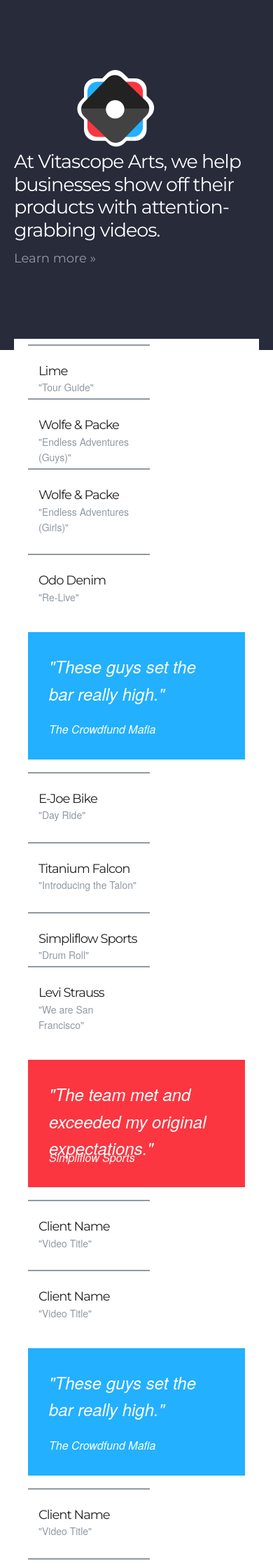
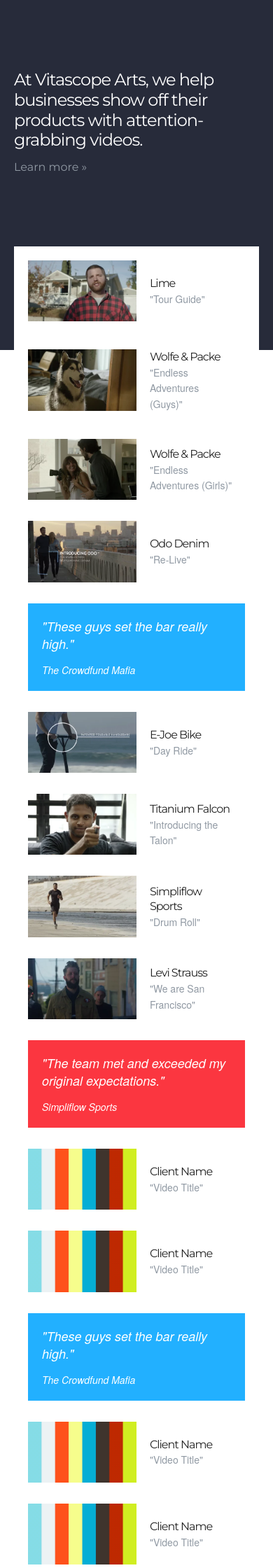
Before and after one commit to cmuellerrr/vitascope, a Jekyll site: the page built from index.html, in a window 390 px wide. Shown: the top 2240 px of the page at 70% size. Built offline with Jekyll 4.4.1, drawn with Linux system fonts in a browser that asks for light colours; nearby versions of some CDN libraries; some web fonts are replaced.

Commit message:
fixed responsiveness on home page. still no top bar and video popup exceeds mobile width

```diff
--- a/_includes/head.html
+++ b/_includes/head.html
@@ -38,13 +38,25 @@
   <!--<link rel="alternate" type="application/rss+xml" title="{{ site.title }}" href="{{ "/feed.xml" | prepend: site.baseurl | prepend: site.url }}" />-->
 
   <script>
-    $(document).ready(function() {
+    $(document).ready(function () {
       $(".project-thumb").YouTubePopup({
         hideTitleBar: true,
         width: 853,
         height: 480,
         showBorder: false
       });
+
+      var resizeQuotes = function () {
+        if (window.innerWidth > 550) {
+          $('.quote').css('height', $('.project').css('height'));
+        }
+        else {
+          $('.quote').css('height', 'auto');
+        }
+      };
+
+      resizeQuotes();
+      window.onresize = resizeQuotes;
     });
   </script>
 
--- a/_layouts/project.html
+++ b/_layouts/project.html
@@ -16,7 +16,9 @@
     <div class="content-wrapper tight">
 
         <div class="body-text">
-            <iframe src="https://player.vimeo.com/video/{{ page.video_id }}?title=0&byline=0&portrait=0" class="u-max-full-width" width="620" height="348" frameborder="0" webkitallowfullscreen mozallowfullscreen allowfullscreen></iframe>
+            <div class="video-wrapper">
+                <iframe src="https://player.vimeo.com/video/{{ page.video_id }}?title=0&byline=0&portrait=0" class="u-max-full-width" frameborder="0" webkitallowfullscreen mozallowfullscreen allowfullscreen></iframe>
+            </div>
 
             {{ content }}
         </div>
--- a/css/custom.css
+++ b/css/custom.css
@@ -30,6 +30,22 @@
     text-align: center;
     margin: auto;
 }
+
+.video-wrapper {
+    position: relative;
+    padding-bottom: 56.25%;
+    height: 0;
+    overflow: hidden;
+}
+
+.video-wrapper iframe {
+    position: absolute;
+    top:0;
+    left: 0;
+    width: 100%;
+    height: 100%;
+}
+
 
 .clearfix {
   content: "";
@@ -115,14 +131,9 @@
     display: none;
 }
 
-/* when greater than 500 */
-@media (min-width: 500px) {
 
-
-}
-
-/* when greater than 700 (where the nav breaks the line) */
-@media (min-width: 700px) {
+/* phablet */
+@media (max-width: 550px) {
 
 
 }
@@ -150,11 +161,11 @@
 
 .welcome p {
     margin-bottom: 0;
+    font-size: 1.8rem;
 }
 
 .welcome a {
     font-family: "Montserrat", "HelveticaNeue", "Helvetica Neue", Helvetica, Arial, sans-serif;
-    font-size: 1.8rem;
 }
 
 .welcome-logo,
@@ -173,17 +184,50 @@
 }
 
 
-/* when greater than 500 */
-@media (min-width: 500px) {
+@media (max-width: 850px) {
 
+
+    .welcome-text {
+        max-width: 450px;
+    }
 
 }
 
-/* when greater than 700 (where the nav breaks the line) */
-@media (min-width: 700px) {
+/* tablet */
+@media (max-width: 750px) {
+
+    .welcome-logo {
+        margin-right: 30px;
+    }
+
+    .welcome-text {
+        max-width: 350px;
+    }
+
+    .welcome h1 {
+        font-size: 2.4rem;
+    }
+
+    .welcome p {
+        font-size: 1.6rem;
+    }
+
+}
+
+/* phablet */
+@media (max-width: 550px) {
+
+    .welcome-logo {
+        display: none;
+    }
+
+    .welcome-text {
+        max-width: none;
+    }
+
+}
 
 
-}
 
 
 /** PROJECT LIST **/
@@ -239,22 +283,12 @@
 .quote {
     padding: 30px;
     background-color: #FB3640;
+    line-height: normal;
     color: #FFFFFF;
 }
 
 .quote:nth-child(odd) {
     background-color: #22B0FF;
-}
-
-.quote-stretch {
-    width: 100%;
-    padding-bottom: 48.757%;
-    position: relative;
-}
-
-.quote-inner {
-    position: absolute;
-    top: 0; bottom: 0; left: 0; right: 0;
 }
 
 .quote-text {
@@ -265,7 +299,7 @@
 
 .quote-attribution {
     position: absolute;
-    bottom: 0;
+    bottom: 30px;
     margin-bottom: 0;
     font-style: italic;
     font-size: 1.6rem;
@@ -276,13 +310,46 @@
     text-align: center;
 }
 
-/* Smaller than tablet */
-@media (max-width: 750px) {
 
+@media (max-width: 850px) {
+
+    .quote-text {
+        font-size: 2.0rem;
+    }
 
 }
 
-/* Smaller than phablet */
+
+/* tablet */
+@media (max-width: 750px) {
+
+    .quote-text {
+        font-size: 1.8rem;
+    }
+
+    .quote-attribution {
+        font-size: 1.4rem;
+    }
+
+}
+
+@media (max-width: 650px) {
+
+    .quote {
+        padding: 20px;
+    }
+
+    .quote-attribution {
+        bottom: 20px;
+    }
+
+}
+
+.project-thumb .play {
+    display: none;
+}
+
+/* phablet */
 @media (max-width: 550px) {
 
     .item-wrapper {
@@ -301,89 +368,30 @@
     }
 
     .project-thumb {
-        width: 40%;
+        position: relative;
+        width: 50%;
         margin-bottom: 0;
-        margin-right: 2%;
     }
 
     .project-details {
-        width: 56%;
-        padding-top: 25px;
-        border-top: 2px solid;
+        position: relative;
+        width: 48%;
     }
 
-    .project-details h3 {
-        font-size: 1.8rem;
+    .project-thumb .play {
+        position: absolute;
+        display: block;
+        width: 100%;
+        height: 100%;
     }
 
-    .project-details p {
-        font-size: 1.4rem;
+    .quote-attribution {
+        position: static;
+        margin-top: 15px;
     }
 
 }
 
-/* when greater than 550 (phablets) *
-@media (min-width: 550px) {
-
-    .project-wrapper {
-        float: left;
-        width: 48%;
-        margin-left: 4%;
-    }
-
-    .project-wrapper:first-child,
-    .project-wrapper:nth-child(2n+1) {
-        margin-left: 0;
-    }
-
-}
-
-/* when greater than 750 (tablets) *
-@media (min-width: 750px) {
-
-    .project-wrapper,
-    .quote-wrapper {
-        width: 30.6666666667%;
-    }
-
-    /** reset previous rule **
-    .project-wrapper:nth-child(2n+1) {
-        margin-left: 4%;
-    }
-
-    .project-wrapper:nth-child(3n+1) {
-        margin-left: 0;
-    }
-
-    .project-wrapper:nth-child(7) {
-        margin-left: 17.3333333333%;
-    }
-
-    .project-details p {
-        font-size: 1.2rem;
-    }
-
-}
-
-/* when greater than 900 *
-@media (min-width: 900px) {
-
-    .project-wrapper,
-    .quote-wrapper {
-        width: 22%;
-    }
-
-    /** reset previous rule **
-    .project-wrapper:nth-child(3n+1),
-    .project-wrapper:nth-child(7) {
-        margin-left: 4%;
-    }
-
-    .project-wrapper:nth-child(4n+1) {
-        margin-left: 0;
-    }
-
-}
 
 /** PROJECT DETAILS **/
 
--- a/index.html
+++ b/index.html
@@ -28,6 +28,7 @@
 
             <div class="item-wrapper project">
                 <div class="project-thumb" rel="{{ post.video_id }}" >
+                    <!--<img src="{{ site.baseurl}}/images/thumb-overlay.png" alt="" class="play"/>-->
                     <img src="{{ site.baseurl}}/images/thumbnails/{{ post.video_thumb }}" class="thumb u-max-full-width"/>
                 </div>
                 <div class="project-details">
@@ -38,45 +39,29 @@
 
             {% if forloop.index == 4 %}
             <div class="item-wrapper quote">
-                <div class="quote-stretch">
-                    <div class="quote-inner">
                 <p class="quote-text">"These guys set the bar really high."</p>
                 <p class="quote-attribution">The Crowdfund Mafia</p>
-                    </div>
-                </div>
             </div>
             {% endif %}
 
             {% if forloop.index == 8 %}
             <div class="item-wrapper quote">
-                <div class="quote-stretch">
-                    <div class="quote-inner">
                 <p class="quote-text">"The team met and exceeded my original expectations."</p>
                 <p class="quote-attribution">Simpliflow Sports</p>
-                    </div>
-                </div>
             </div>
             {% endif %}
 
             {% if forloop.index == 10 %}
             <div class="item-wrapper quote">
-                <div class="quote-stretch">
-                    <div class="quote-inner">
                 <p class="quote-text">"These guys set the bar really high."</p>
                 <p class="quote-attribution">The Crowdfund Mafia</p>
-                    </div>
-                </div>
             </div>
             {% endif %}
 
             {% if forloop.index == 14 %}
             <div class="item-wrapper quote">
-                <div class="quote-stretch">
-                    <div class="quote-inner">
                 <p class="quote-text">"The team met and exceeded my original expectations."</p>
                 <p class="quote-attribution">Simpliflow Sports</p>
-                    </div>
-                </div>
             </div>
             {% endif %}
 
@@ -85,7 +70,7 @@
 
         <div class="more"><a href="{{ site.baseurl }}/projects">See More Videos</a></div>
 
-    <div>
+    </div>
 </div>
 
 <div class="page-footer">
```
Also changed, not shown: images/thumb-overlay.png, images/thumbnails/lime.png. Lines whose indentation alone changed are shown as unchanged.
